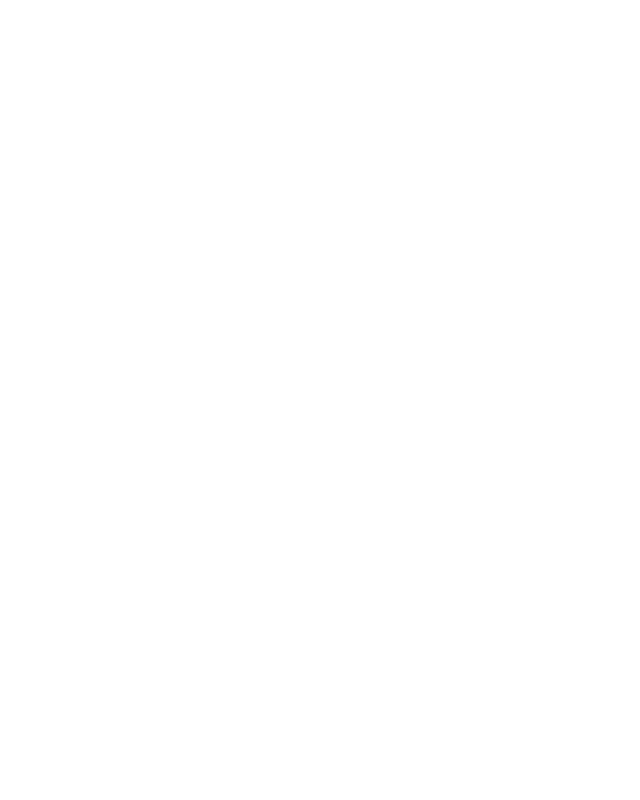
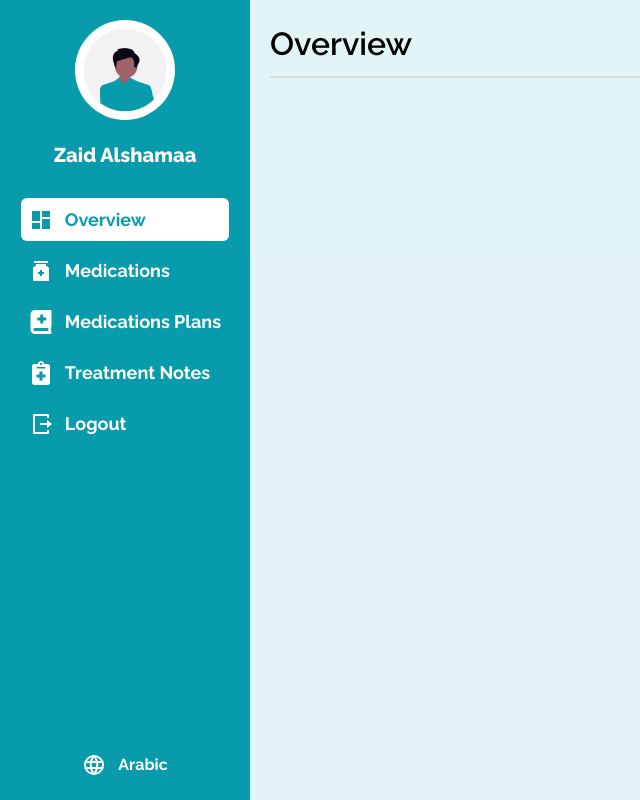
Before and after one commit to zaid123421/dental-clinic-manager, a React (Create React App) app: page /overview in a window 1280 px wide. Before the commit this address had no page. Shown: the whole page, without its empty margins (0-640 px from the left). Built offline with nearby package versions, Linux system fonts and the light colour scheme.

Commit message:
feat: add sidbar layout

```diff
--- a/package.json
+++ b/package.json
@@ -11,6 +11,7 @@
     "axios": "^1.10.0",
     "react": "^19.1.0",
     "react-dom": "^19.1.0",
+    "react-icons": "^5.5.0",
     "react-router-dom": "^7.6.2",
     "react-scripts": "5.0.1",
     "web-vitals": "^2.1.4"
--- a/public/index.html
+++ b/public/index.html
@@ -10,6 +10,10 @@
       content="Web site created using create-react-app"
     />
 
+    <link rel="preconnect" href="https://fonts.googleapis.com">
+    <link rel="preconnect" href="https://fonts.gstatic.com" crossorigin>
+    <link href="https://fonts.googleapis.com/css2?family=Cairo:wght@200..1000&family=Raleway:ital,wght@0,100..900;1,100..900&display=swap" rel="stylesheet">
+
     <!-- Import Tailwind -->
     <script src="https://cdn.tailwindcss.com"></script>
 
@@ -18,15 +22,5 @@
   <body>
     <noscript>You need to enable JavaScript to run this app.</noscript>
     <div id="root"></div>
-    <!--
-      This HTML file is a template.
-      If you open it directly in the browser, you will see an empty page.
-
-      You can add webfonts, meta tags, or analytics to this file.
-      The build step will place the bundled scripts into the <body> tag.
-
-      To begin the development, run `npm start` or `yarn start`.
-      To create a production bundle, use `npm run build` or `yarn build`.
-    -->
   </body>
 </html>
--- a/src/App.js
+++ b/src/App.js
@@ -1,10 +1,14 @@
 import { Route, Routes } from "react-router-dom";
 import Login from "./pages/Authentication/Login";
+import Overview from "./pages/Dashboard/Overview";
+import Medications from "./pages/Medications/Medications";
 
 export default function App() {
   return (
     <Routes>
       <Route path="/" element={<Login />}></Route>
+      <Route path="/overview" element={<Overview />}></Route>
+      <Route path="/medications" element={<Medications />}></Route>
     </Routes>
   );
 }
--- a/src/components/Button.js
+++ b/src/components/Button.js
@@ -1,7 +1,24 @@
-export default function Button({ label }) {
+export default function Button({
+  variant = "primary",
+  icon,
+  iconPosition = "left",
+  className = "",
+  children,
+}) {
+  const baseStyles = "border-[2px] rounded-lg font-semibold duration-[0.3s] px-4 py-[5px]";
+
+  const variants = {
+    primary: "bg-[#089bab] text-white hover:bg-transparent hover:text-black border-[#089bab]",
+    secondary: "bg-gray-300 text-black hover:bg-gray-400",
+  };
+
   return (
-    <button className="bg-blue-500 hover:bg-transparent hover:text-black text-white w-full rounded-lg mt-5 py-[5px] duration-[0.2s] border-2 border-blue-500">
-      {label}
+    <button
+      className={`flex items-center justify-center ${baseStyles} ${variants[variant]} ${className}`}
+    >
+      {icon && iconPosition === "left" && <span>{icon}</span>}
+      <span>{children}</span>
+      {icon && iconPosition === "right" && <span>{icon}</span>}
     </button>
   );
 }
--- a/src/components/FormInput.js
+++ b/src/components/FormInput.js
@@ -1,15 +1,37 @@
-export default function FormInput({label, name, type, placeholder, onChange, error, autoFocus}) {
-  return(
-    <div className="flex flex-col mb-5 w-full">
-      <label>{label}</label>
+export default function FormInput({
+  label,
+  name,
+  type,
+  placeholder,
+  onChange,
+  error,
+  autoFocus,
+  className,
+  icon
+}) {
+  return (
+    <div className="flex flex-col">
+      {label && <label className="font-semibold my-4">{label}</label>}
+      <div className="relative">
+        {icon && (
+          <div className="absolute left-3 top-1/2 -translate-y-1/2 text-gray-500 pointer-events-none">
+            {icon}
+          </div>
+        )}
         <input
           autoFocus={autoFocus}
-        className="mt-2 bg-blue-100 px-4 py-[5px] border-[2px] border-transparent outline-none rounded-lg focus:border-blue-500"
+          className={`
+            bg-blue-100 px-4 py-[5px] border-[2px] border-transparent outline-none rounded-lg focus:border-[#089bab]
+            ${icon ? 'pl-10' : ''}
+            ${className}
+          `}
           name={name}
           type={type}
           placeholder={placeholder}
           onChange={onChange}
         />
       </div>
+      {error && <p className="text-red-500 text-sm mt-1">{error}</p>}
+    </div>
   );
 }
--- /dev/null
+++ b/src/components/Sidebar.js
@@ -0,0 +1,59 @@
+import avatar from "../assets/avatar.webp";
+import { MdDashboard } from "react-icons/md";
+import { FaBookMedical } from "react-icons/fa";
+import { FaNotesMedical } from "react-icons/fa";
+import { RiLogoutBoxRLine } from "react-icons/ri";
+import { RiMedicineBottleFill } from "react-icons/ri";
+import { FaArrowRight } from "react-icons/fa";
+import { TbWorld } from "react-icons/tb";
+import { NavLink } from "react-router-dom";
+import { useState } from "react";
+
+export default function Sidebar() {
+  const [responsive, setResponsive] = useState(false);
+
+  function changeSize () {
+    setResponsive(!responsive);
+  }
+
+  return(
+    <div className={`${responsive ? `w-[60px]` : 'w-[250px]'} text-white bg-[#089bab] h-screen flex flex-col items-center p-5 font-bold relative transition-all duration-300`}>
+      <button onClick={changeSize} className="md:hidden absolute right-[-15px] top-[20px] text-white bg-[#089bab] w-[20px] h-[50px] rounded-br-lg rounded-tr-lg flex justify-end items-center px-1 "><FaArrowRight className="text-sm" /></button>
+      <div className={`flex flex-col items-center ${!responsive ? 'block' : 'hidden'}`}>
+        <img className="w-[75px] h-[75px] md:w-[100px] md:h-[100px] rounded-[50%]" src={avatar} alt="profile_picture"></img>
+        <h1 className="text-[16px] md:text-[20px] font-extrabold my-5">Zaid Alshamaa</h1>
+      </div>
+      <ul className="text-[14px] text-center md:text-[18px]">
+        <NavLink to="/overview" className={({ isActive }) => `p-2 rounded-md cursor-pointer my-2 flex items-center duration-[0.3s] ${
+        isActive ? 'text-[#089bab] bg-white' : 'hover:text-[#089bab] hover:bg-white'}`}>
+          <MdDashboard className={`${responsive ? '' : 'mr-3'} text-lg md:text-2xl`}/>
+          <span className={`${responsive ? 'hidden' : 'inline'}`}>Overview</span>
+        </NavLink>
+        <NavLink to="/medications" className={({ isActive }) => `p-2 rounded-md cursor-pointer my-2 flex items-center duration-[0.3s] ${
+        isActive ? 'text-[#089bab] bg-white' : 'hover:text-[#089bab] hover:bg-white'}`}>
+          <RiMedicineBottleFill className={`${responsive ? '' : 'mr-3'} text-lg md:text-2xl`}/>
+          <span className={`${responsive ? 'hidden' : 'block'}`}>Medications</span>
+        </NavLink>
+        <NavLink to="/" className={({ isActive }) => `p-2 rounded-md cursor-pointer my-2 flex items-center duration-[0.3s] ${
+        isActive ? 'text-[#089bab] bg-white' : 'hover:text-[#089bab] hover:bg-white'}
+        ${responsive ? 'w-full' : 'min-w-[175px]'}`}>
+          <FaBookMedical className={`${responsive ? '' : 'mr-3'} text-lg md:text-2xl`}/>
+          <span className={`${responsive ? 'hidden' : 'block'}`}>Medications Plans</span>
+        </NavLink>
+        <NavLink to="/" className={({ isActive }) => `p-2 rounded-md cursor-pointer my-2 flex items-center duration-[0.3s] ${
+        isActive ? 'text-[#089bab] bg-white' : 'hover:text-[#089bab] hover:bg-white'}`}>
+          <FaNotesMedical className={`${responsive ? '' : 'mr-3'} text-lg md:text-2xl`}/>
+          <span className={`${responsive ? 'hidden' : 'block'}`}>Treatment Notes</span>
+        </NavLink>
+        <NavLink to="/" className="hover:bg-white hover:text-[#089bab] p-2 rounded-md cursor-pointer my-2 flex items-center duration-[0.3s]">
+          <RiLogoutBoxRLine className={`${responsive ? '' : 'mr-3'} text-lg md:text-2xl`}/>
+          <span className={`${responsive ? 'hidden' : 'block'}`}>Logout</span>
+        </NavLink>
+      </ul>
+      <div className="hover:text-[#089bab] hover:bg-white p-2 duration-[0.3s] rounded-md cursor-pointer absolute bottom-[15px] flex items-center">
+          <TbWorld className={`${responsive ? '' : 'mr-3'} text-lg md:text-2xl`} />
+          <span className={`${responsive ? 'hidden' : 'block'}`}>Arabic</span>
+      </div>
+    </div>
+  );
+}
--- /dev/null
+++ b/src/components/Title.js
@@ -0,0 +1,12 @@
+export default function Title({ label }) {
+  return(
+    <div
+    className="text-[32px]
+    font-semibold
+    border-b-[2px]
+    border-[#dddddd]
+    pb-2">
+      {label}
+    </div>
+  );
+}
--- /dev/null
+++ b/src/config.js
@@ -0,0 +1,2 @@
+export const BaseUrl = "http://localhost:8000/api/v1";
+export const ImageUrl = "http://localhost:8000/";
--- a/src/index.css
+++ b/src/index.css
@@ -1,8 +1,6 @@
 body {
-  margin: 0;
-  font-family: -apple-system, BlinkMacSystemFont, 'Segoe UI', 'Roboto', 'Oxygen',
-    'Ubuntu', 'Cantarell', 'Fira Sans', 'Droid Sans', 'Helvetica Neue',
-    sans-serif;
-  -webkit-font-smoothing: antialiased;
-  -moz-osx-font-smoothing: grayscale;
+  font-family: "Raleway", sans-serif;
 }
+.cairo {
+  font-family: "Cairo", sans-serif;
+}
--- /dev/null
+++ b/src/pages/Dashboard/Overview.js
@@ -0,0 +1,14 @@
+import Sidebar from "../../components/Sidebar";
+import Title from "../../components/Title";
+
+
+export default function Overview(){
+  return(
+    <div className="flex bg-[#089bab1c]">
+      <Sidebar />
+      <div className="px-7 py-5 md:p-5 flex-1">
+        <Title label="Overview" />
+      </div>
+    </div>
+  );
+}
--- /dev/null
+++ b/src/pages/Medications/Medications.js
@@ -0,0 +1,71 @@
+import Button from "../../components/Button";
+import { FaCirclePlus } from "react-icons/fa6";
+import { IoIosSearch } from "react-icons/io";
+import FormInput from "../../components/FormInput";
+import Title from "../../components/Title";
+import Sidebar from "../../components/Sidebar";
+import { MdEdit } from "react-icons/md";
+import { MdDelete } from "react-icons/md";
+import { useEffect, useState } from "react";
+import { BaseUrl, ImageUrl } from "../../config";
+import axios from "axios";
+
+export default function Medications() {
+  const [cards, setCards] = useState([]);
+
+  useEffect(() => {
+    axios.get(`${BaseUrl}/medication`, {
+      headers: {
+        Accept: "application/json",
+        // Authorization: `Bearer ${token}`,
+      },
+    }).then((data) => {
+      setCards(data.data.data);
+    }).catch((error) => {
+      console.log(error)
+    })
+  },[])
+
+  const showCards = cards.map((card, index) => (
+    <div key={index} className="shadow-xl bg-white rounded-xl p-5 flex flex-col justify-between text-center">
+      <div className="bg-blue-300 rounded-md h-[200px] bg-contain">
+        <img className="rounded-md w-full h-full" src={`${ImageUrl}${card.image}`} alt="medication_image"/>
+      </div>
+      <p className="my-5 font-bold">{card.name}</p>
+      <div className="flex text-2xl justify-center">
+        <div className="bg-blue-500 p-2 mr-5 text-white rounded-xl border-2 border-blue-500 hover:bg-transparent hover:text-black transition duration-[0.3s] cursor-pointer">
+          <MdEdit />
+        </div>
+        <div className="bg-red-500 p-2 text-white rounded-xl border-2 border-red-500 hover:bg-transparent hover:text-black transition duration-[0.3s] cursor-pointer">
+          <MdDelete />
+        </div>
+      </div>
+    </div>
+  ))
+
+  return (
+    <div className="flex bg-[#089bab1c]">
+      <Sidebar />
+      <div className="p-5 flex-1">
+        <Title label="Medications" />
+        <div className="mt-3 flex items-center">
+          <Button
+            className="mr-5 w-[200px]"
+            variant="primary"
+            icon={<FaCirclePlus className="mr-3" />}
+          >
+            Add Medication
+          </Button>
+          <FormInput
+            icon={<IoIosSearch className="text-black text-lg" />}
+            placeholder="Search"
+            className="w-[300px] bg-gray-300 placeholder-black"
+          />
+        </div>
+        <div className="content grid md:grid-cols-2 lg:grid-cols-4 gap-2 py-5">
+          {showCards}
+        </div>
+      </div>
+    </div>
+  );
+}
```
Also changed, not shown: src/pages/Authentication/Login.js (+10 -5 lines), src/assets/avatar.webp (added), 1 other file (tests, documents, lock files or other folders). Lines whose indentation alone changed are shown as unchanged.
